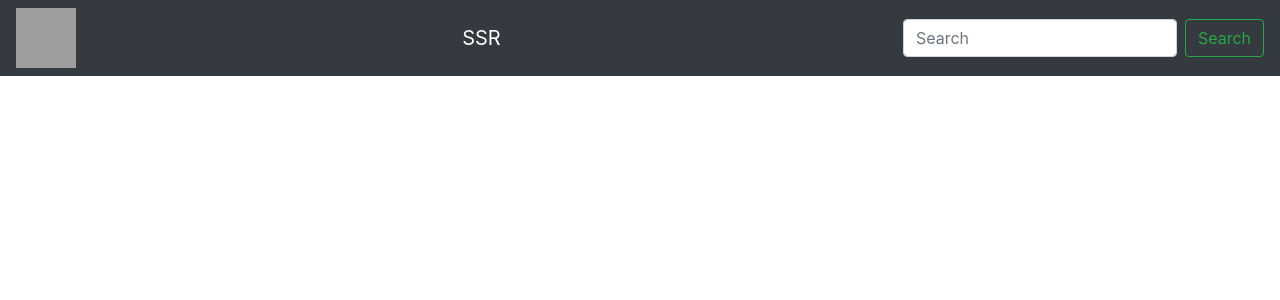
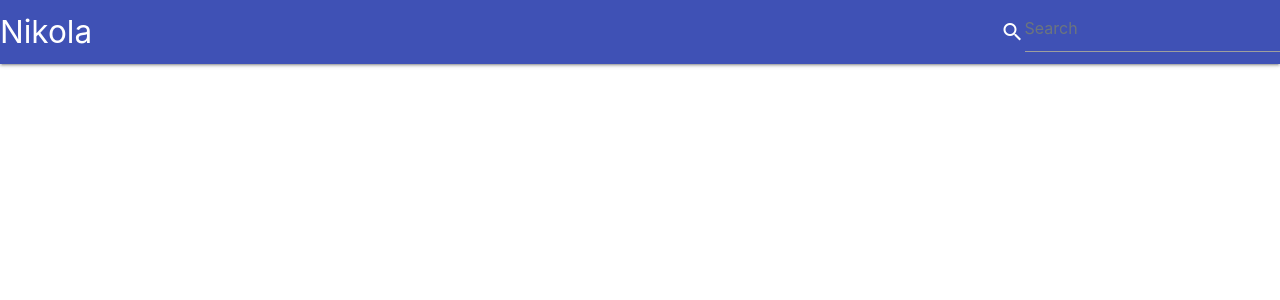
Before and after one commit to KIVUOS1999/hackathon1, a Django app: page / in a window 1280 px wide. Shown: the top 300 px of the page. Run offline with Django 3.2, Linux system fonts and the light colour scheme; data that the repository does not hold is empty; some libraries are stand-ins or nearby versions; grey boxes are pictures that could not be loaded.

Commit message:
with some referance css

```diff
--- a/crop/main/templates/main/desease.html
+++ b/crop/main/templates/main/desease.html
@@ -5,5 +5,4 @@
     <p><h2>Description</h2>{{ desease.Disease_description |safe }}</p>
     <p><h2>Symptoms</h2>{{desease.Disease_symptoms|safe}}</p>
     <p><h2>Remidies</h2>{{ desease.Disease_remidies |safe}}</p>
-
-{% endblock %
+{% endblock %}
--- a/crop/main/templates/main/header.html
+++ b/crop/main/templates/main/header.html
@@ -9,24 +9,50 @@
 
     <link rel="stylesheet" href="https://stackpath.bootstrapcdn.com/bootstrap/4.3.1/css/bootstrap.min.css" integrity="sha384-ggOyR0iXCbMQv3Xipma34MD+dH/1fQ784/j6cY/iJTQUOhcWr7x9JvoRxT2MZw1T" crossorigin="anonymous">
     <link rel="stylesheet" type = "text/css" href="{% static 'css/home.css' %}">
+    <link rel="stylesheet" href="https://cdnjs.cloudflare.com/ajax/libs/materialize/1.0.0/css/materialize.min.css">
+    <link href="https://fonts.googleapis.com/icon?family=Material+Icons" rel="stylesheet">
 
     <script src="https://code.jquery.com/jquery-3.3.1.slim.min.js" integrity="sha384-q8i/X+965DzO0rT7abK41JStQIAqVgRVzpbzo5smXKp4YfRvH+8abtTE1Pi6jizo" crossorigin="anonymous"></script>
     <script src="https://cdnjs.cloudflare.com/ajax/libs/popper.js/1.14.7/umd/popper.min.js" integrity="sha384-UO2eT0CpHqdSJQ6hJty5KVphtPhzWj9WO1clHTMGa3JDZwrnQq4sF86dIHNDz0W1" crossorigin="anonymous"></script>
     <script src="https://stackpath.bootstrapcdn.com/bootstrap/4.3.1/js/bootstrap.min.js" integrity="sha384-JjSmVgyd0p3pXB1rRibZUAYoIIy6OrQ6VrjIEaFf/nJGzIxFDsf4x0xIM+B07jRM" crossorigin="anonymous"></script>
+    <script src="https://cdnjs.cloudflare.com/ajax/libs/materialize/1.0.0/js/materialize.min.js"></script>
 
 </head>
 
 <body>
-    <nav class="navbar navbar-dark bg-dark justify-content-between">
-        <img class ="logo" src="{% static 'images/logo.png' %}" alt="">
-        <a class="navbar-brand" href="#">SSR</a>
+    <nav>
+        <div class="nav-wrapper indigo">
+            <!--<img class ="logo" src="{% static 'images/logo.png' %}" alt="">-->
+            <a href="#!" class="brand-logo">Nikola</a>
+            <a href="#" data-target="mobile-demo" class="sidenav-trigger"><i class="material-icons">menu</i></a>
+            <ul class="right hide-on-med-and-down">
+                <li><i class="material-icons prefix">search</i></li>
+                <form method="get" action = "/search" class="form-inline">
+                    <li><input class="form-control mr-sm-2" type="search" placeholder="Search" aria-label="Search" name="quary"></li>
+                </form>
+            </ul>
+        </div>
+    </nav>
+
+    <ul class="sidenav" id="mobile-demo">
         <form method="get" action = "/search" class="form-inline">
-          <input class="form-control mr-sm-2" type="search" placeholder="Search" aria-label="Search" name="quary">
-          <button class="btn btn-outline-success my-2 my-sm-0" type="submit">Search</button>
+            <li>
+                <i class="material-icons prefix">search</i>
+                <input class="form-control mr-sm-2" type="search" placeholder="Search" aria-label="Search" name="quary">
+            </li>
         </form>
-    </nav>
+    </ul>
+
+
+
     {% block data %}
 
     {% endblock %}
+
+    <script>
+        $(document).ready(function(){
+            $('.sidenav').sidenav();
+        })
+    </script>
 </body>
 </html>
--- a/crop/main/templates/main/home.html
+++ b/crop/main/templates/main/home.html
@@ -1,13 +1,27 @@
 {% extends 'main/header.html' %}
 
 {% block data %}
-    {% for i in desease %}
-
-        {% if i.Disease_healthy_picture %}
-            <p><img src="{{ i.Disease_healthy_picture.url }}" alt=""></p>
-        {% endif %}
-        <p><a href="{% url 'desease' i.id %}">{{i.Disease_name}}</a></p>
-
-        <p>{{i.Disease_description|slice:":100"|safe}}</p>
-    {% endfor %}
+    <div class="row">
+        {% for i in desease %}
+            <div class="col s10 m6" style="max-width: 50%; float: left;">
+                <div class="card">
+                    <div class="card-image waves-effect waves-block waves-light">
+                        {% if i.Disease_healthy_picture %}
+                            <img class="activator" src="{{ i.Disease_healthy_picture.url }}">
+                        {% endif %}
+                    </div>
+                    <div class="card-content">
+                        <span class="card-title activator grey-text text-darken-4">{{i.Disease_name}}<i class="material-icons right">more_vert</i></span>
+                    </div>
+                    <div class="card-action">
+                        <p><a href="{% url 'desease' i.id %}">Visit</a></p>
+                    </div>
+                    <div class="card-reveal">
+                        <span class="card-title grey-text text-darken-4" style="font-size: 80%";>{{i.Disease_name}}<i class=" material-icons right">close</i></span>
+                        <p style="font-size: 70%;">{{i.Disease_description|slice:":100"|safe}}</p>
+                    </div>
+                </div>
+            </div>
+            {% endfor %}
+        </div>
 {% endblock %}
--- a/crop/main/views.py
+++ b/crop/main/views.py
@@ -26,4 +26,4 @@ def search(request):
         Q(Disease_name__icontains=query) |
         Q(Disease_description__icontains=query)
     )
-    return render(request, "main/search.html", {"found_desease":list(set(res))})
+    return render(request, "main/search.html", {"found_desease":list(set(res)), "query":query})
```
Also changed, not shown: crop/main/templates/main/search.html (+11 -2 lines), crop/static/css/home.css (line endings or trailing spaces).
